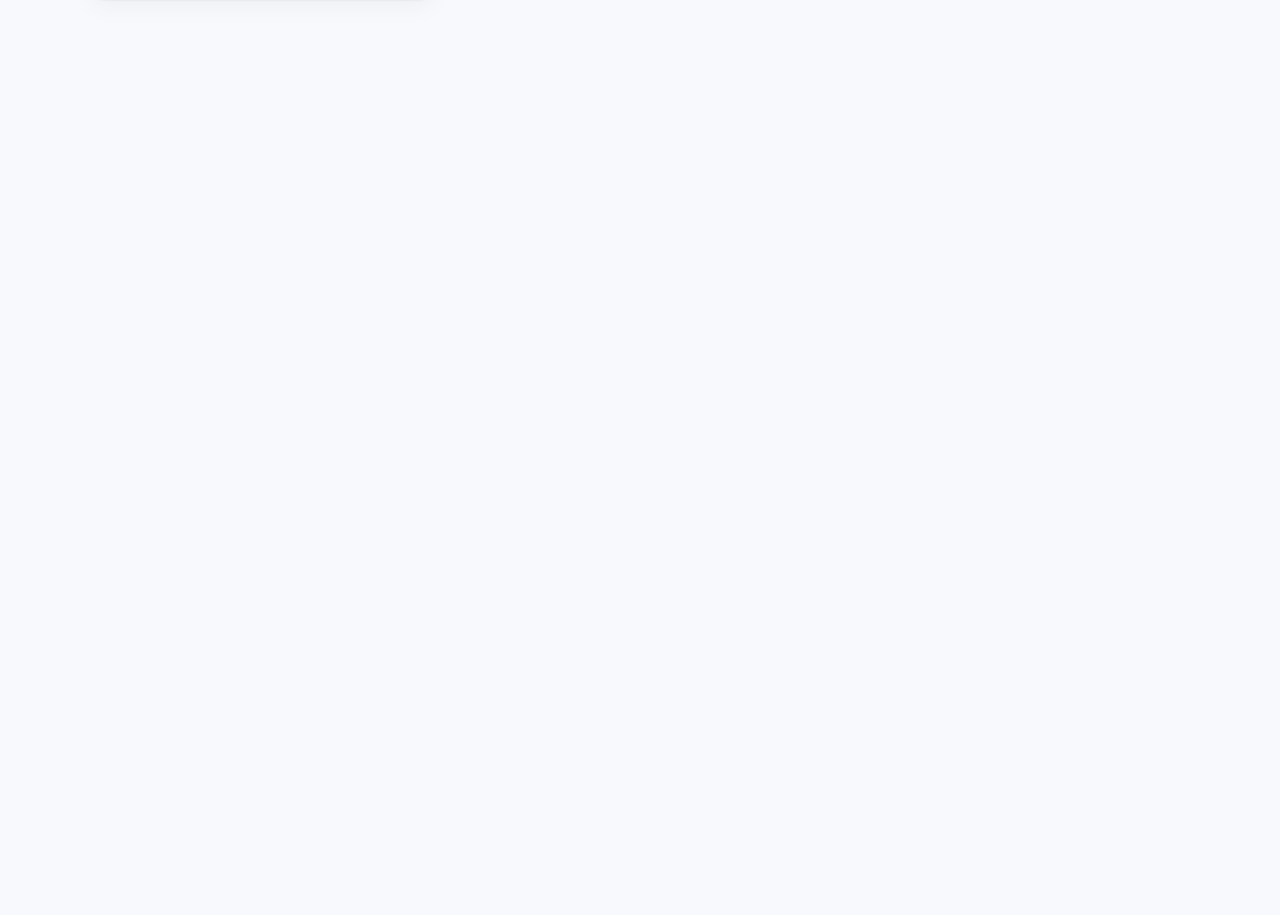
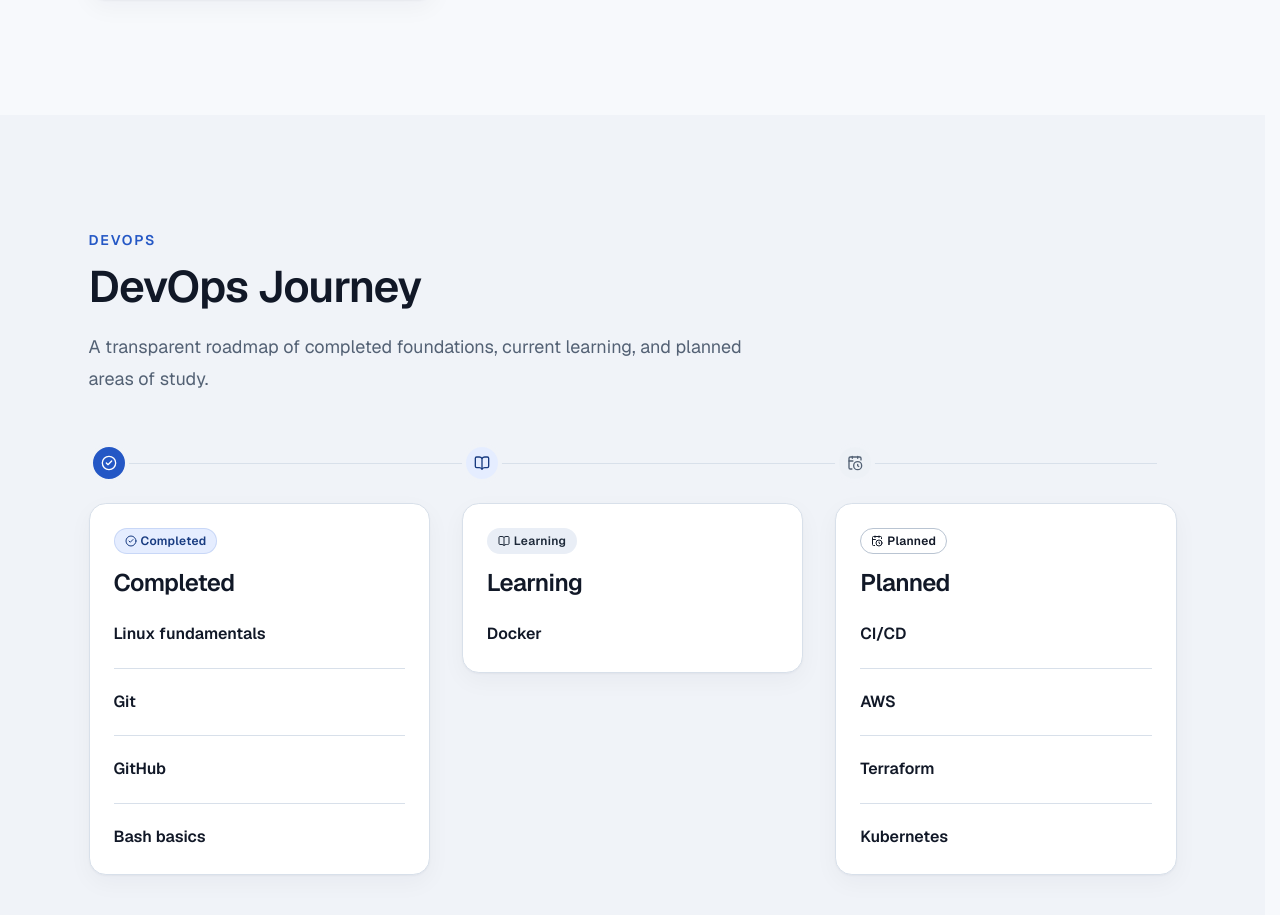
Before and after one commit to Kushan2001/kushan-portfolio, a Next.js app: page / in a window 1280 px wide. Shown: the part 2041-2956 px from the top of the page. Before the commit the page ends 2156 px from the top, so only its background shows below. Built offline with nearby package versions, Linux system fonts and the light colour scheme.

Commit message:
feat: add devops learning journey

```diff
--- a/app/page.tsx
+++ b/app/page.tsx
@@ -1,4 +1,5 @@
 import { About } from "@/components/sections/about";
+import { DevOpsJourney } from "@/components/sections/devops-journey";
 import { FeaturedProjects } from "@/components/sections/featured-projects";
 import { Hero } from "@/components/sections/hero";
 import { Skills } from "@/components/sections/skills";
@@ -10,6 +11,7 @@
       <About />
       <Skills />
       <FeaturedProjects />
+      <DevOpsJourney />
     </main>
   );
 }
--- /dev/null
+++ b/components/sections/devops-journey.tsx
@@ -0,0 +1,153 @@
+import { BookOpen, CalendarClock, CircleCheck } from "lucide-react";
+
+import { Container } from "@/components/layout/container";
+import { Section } from "@/components/layout/section";
+import { SectionHeading } from "@/components/sections/section-heading";
+import { Badge } from "@/components/ui/badge";
+import { Card, CardContent, CardHeader } from "@/components/ui/card";
+import { devOpsMilestones } from "@/data/devops-milestones";
+import type { MilestoneStatus } from "@/types";
+
+const statusOrder = [
+  "completed",
+  "in-progress",
+  "planned",
+] as const satisfies readonly MilestoneStatus[];
+
+const statusDetails = {
+  completed: {
+    label: "Completed",
+    icon: CircleCheck,
+    iconClassName: "bg-primary text-primary-foreground",
+    badgeVariant: "default",
+  },
+  "in-progress": {
+    label: "Learning",
+    icon: BookOpen,
+    iconClassName: "bg-accent text-accent-foreground",
+    badgeVariant: "secondary",
+  },
+  planned: {
+    label: "Planned",
+    icon: CalendarClock,
+    iconClassName: "bg-muted text-muted-foreground",
+    badgeVariant: "outline",
+  },
+} as const;
+
+export function DevOpsJourney() {
+  const stages = statusOrder
+    .map((status) => ({
+      status,
+      milestones: devOpsMilestones.filter(
+        (milestone) => milestone.status === status,
+      ),
+    }))
+    .filter((stage) => stage.milestones.length > 0);
+
+  if (stages.length === 0) {
+    return null;
+  }
+
+  return (
+    <Section id="devops" surface="muted" aria-labelledby="devops-heading">
+      <Container>
+        <SectionHeading
+          eyebrow="DevOps"
+          title="DevOps Journey"
+          headingId="devops-heading"
+          description="A transparent roadmap of completed foundations, current learning, and planned areas of study."
+        />
+
+        <div className="relative mt-12">
+          <div
+            aria-hidden="true"
+            className="absolute bottom-5 left-5 top-5 w-px bg-border lg:bottom-auto lg:left-5 lg:right-5 lg:top-5 lg:h-px lg:w-auto"
+          />
+
+          <ol className="grid gap-8 lg:grid-cols-3">
+            {stages.map(({ status, milestones }) => {
+              const details = statusDetails[status];
+              const StatusIcon = details.icon;
+
+              return (
+                <li
+                  key={status}
+                  className="relative z-10 flex items-start gap-5 lg:block"
+                >
+                  <span
+                    aria-hidden="true"
+                    className={`flex size-10 shrink-0 items-center justify-center rounded-full border-4 border-surface-muted ${details.iconClassName}`}
+                  >
+                    <StatusIcon className="size-4" />
+                  </span>
+
+                  <Card className="min-w-0 flex-1 lg:mt-5">
+                    <CardHeader>
+                      <Badge variant={details.badgeVariant} className="mb-3">
+                        <StatusIcon aria-hidden="true" />
+                        {details.label}
+                      </Badge>
+                      <h3>{details.label}</h3>
+                    </CardHeader>
+
+                    <CardContent>
+                      <ol className="divide-y divide-border">
+                        {milestones.map((milestone) => (
+                          <li
+                            key={milestone.id}
+                            className="py-5 first:pt-0 last:pb-0"
+                          >
+                            <p className="font-semibold text-card-foreground">
+                              {milestone.title}
+                            </p>
+
+                            {milestone.description.trim() ? (
+                              <p className="mt-2 text-sm leading-6 text-muted-foreground">
+                                {milestone.description}
+                              </p>
+                            ) : null}
+
+                            {milestone.date.trim() ? (
+                              <time
+                                dateTime={milestone.date}
+                                className="mt-2 block font-mono text-xs text-muted-foreground"
+                              >
+                                {milestone.date}
+                              </time>
+                            ) : null}
+
+                            {milestone.technologies.length > 0 ? (
+                              <ul
+                                aria-label={`${milestone.title} technologies`}
+                                className="mt-3 flex flex-wrap gap-2"
+                              >
+                                {milestone.technologies.map((technology) => (
+                                  <li key={technology}>
+                                    <Badge variant="outline">{technology}</Badge>
+                                  </li>
+                                ))}
+                              </ul>
+                            ) : null}
+
+                            {milestone.highlights?.length ? (
+                              <ul className="mt-3 list-disc space-y-1 pl-5 text-sm text-muted-foreground marker:text-primary">
+                                {milestone.highlights.map((highlight) => (
+                                  <li key={highlight}>{highlight}</li>
+                                ))}
+                              </ul>
+                            ) : null}
+                          </li>
+                        ))}
+                      </ol>
+                    </CardContent>
+                  </Card>
+                </li>
+              );
+            })}
+          </ol>
+        </div>
+      </Container>
+    </Section>
+  );
+}
--- a/data/devops-milestones.ts
+++ b/data/devops-milestones.ts
@@ -1,4 +1,77 @@
 import type { DevOpsMilestone } from "@/types";
 
 // Add only milestones confirmed by the portfolio owner.
-export const devOpsMilestones: readonly DevOpsMilestone[] = [];
+export const devOpsMilestones: readonly DevOpsMilestone[] = [
+  {
+    id: "linux-fundamentals",
+    title: "Linux fundamentals",
+    description: "",
+    date: "",
+    status: "completed",
+    technologies: [],
+  },
+  {
+    id: "git",
+    title: "Git",
+    description: "",
+    date: "",
+    status: "completed",
+    technologies: [],
+  },
+  {
+    id: "github",
+    title: "GitHub",
+    description: "",
+    date: "",
+    status: "completed",
+    technologies: [],
+  },
+  {
+    id: "bash-basics",
+    title: "Bash basics",
+    description: "",
+    date: "",
+    status: "completed",
+    technologies: [],
+  },
+  {
+    id: "docker",
+    title: "Docker",
+    description: "",
+    date: "",
+    status: "in-progress",
+    technologies: [],
+  },
+  {
+    id: "ci-cd",
+    title: "CI/CD",
+    description: "",
+    date: "",
+    status: "planned",
+    technologies: [],
+  },
+  {
+    id: "aws",
+    title: "AWS",
+    description: "",
+    date: "",
+    status: "planned",
+    technologies: [],
+  },
+  {
+    id: "terraform",
+    title: "Terraform",
+    description: "",
+    date: "",
+    status: "planned",
+    technologies: [],
+  },
+  {
+    id: "kubernetes",
+    title: "Kubernetes",
+    description: "",
+    date: "",
+    status: "planned",
+    technologies: [],
+  },
+];
```
